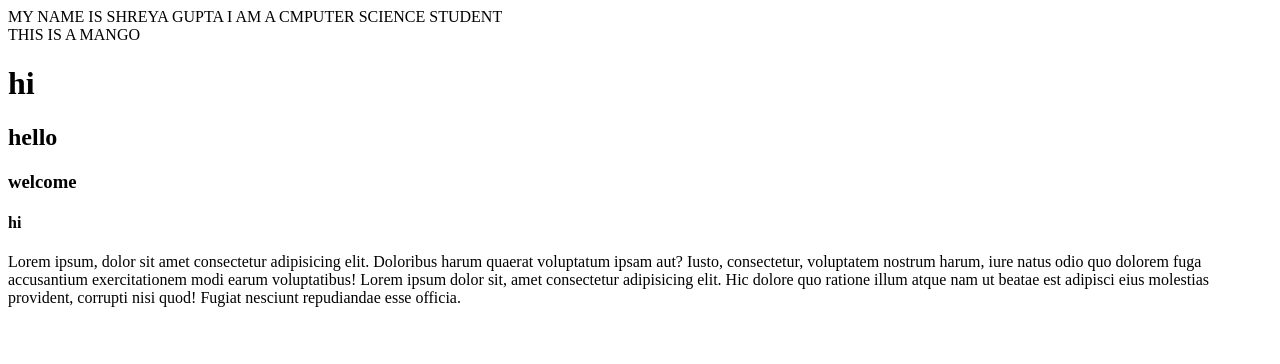
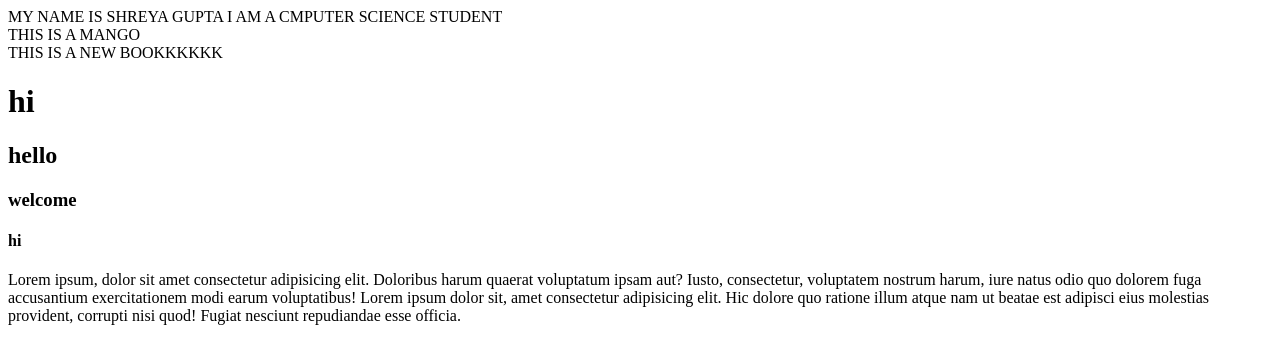
Before and after one commit to Shreya-Gupta-code/All-folders, a plain HTML site: page index.html in a window 1280 px wide. Drawn offline with Linux system fonts and the light colour scheme.

Commit message:
Add new BOOK

```diff
--- a/index.html
+++ b/index.html
@@ -9,6 +9,7 @@
   <div>
     MY NAME IS SHREYA GUPTA I AM A CMPUTER SCIENCE STUDENT</div>
     <div>THIS IS A MANGO</div>
+    <div>THIS IS A NEW BOOKKKKKK</div>
 <h1>hi</h1>
   <h2>hello</h2>
   <h3>welcome</h3>
```
